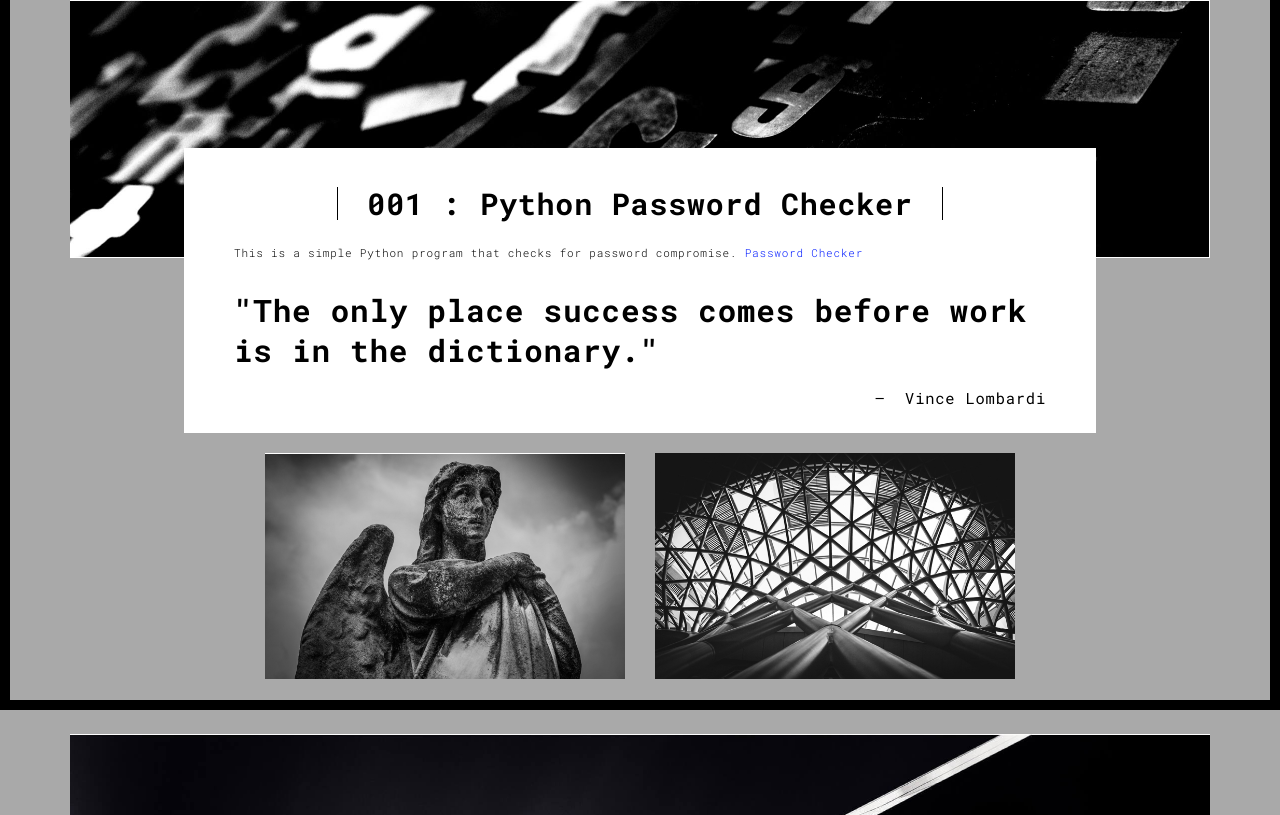
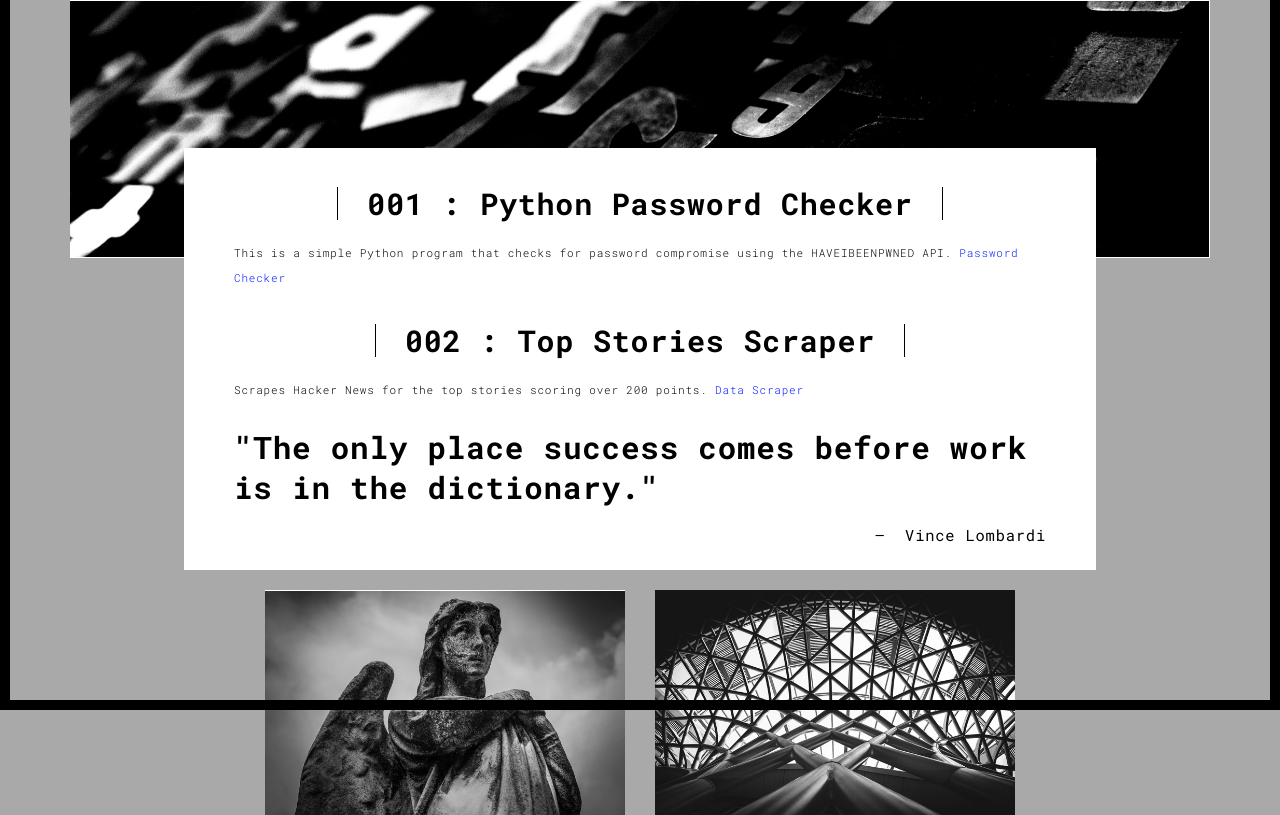
Before and after one commit to cainepavl/portfo, a Flask app: page /work.html in a window 1280 px wide. Shown: the part 90-905 px from the top of the page. Run offline with Flask 3, Linux system fonts and the light colour scheme; some libraries are stand-ins or nearby versions.

Commit message:
Update work.html

```diff
--- a/templates/work.html
+++ b/templates/work.html
@@ -67,8 +67,11 @@
           <div class="text-center">
             <h1 class="h2">001 : Python Password Checker</h1>
           </div>
-          <p>This is a simple Python program that checks for password compromise. <a href="https://github.com/cainepavl/password_checker">Password Checker</a> </p>
-
+          <p>This is a simple Python program that checks for password compromise using the HAVEIBEENPWNED API. <a href="https://github.com/cainepavl/password_checker">Password Checker</a> </p>
+           <div class="text-center">
+            <h2 class="h2">002 : Top Stories Scraper</h2>
+            </div>
+          <p>Scrapes Hacker News for the top stories scoring over 200 points. <a href="https://github.com/cainepavl/DataScraping">Data Scraper</a> </p>
           <blockquote>
             <p>"The only place success comes before work is in the dictionary."</p>
             <small class="pull-right">Vince Lombardi</small>
```
